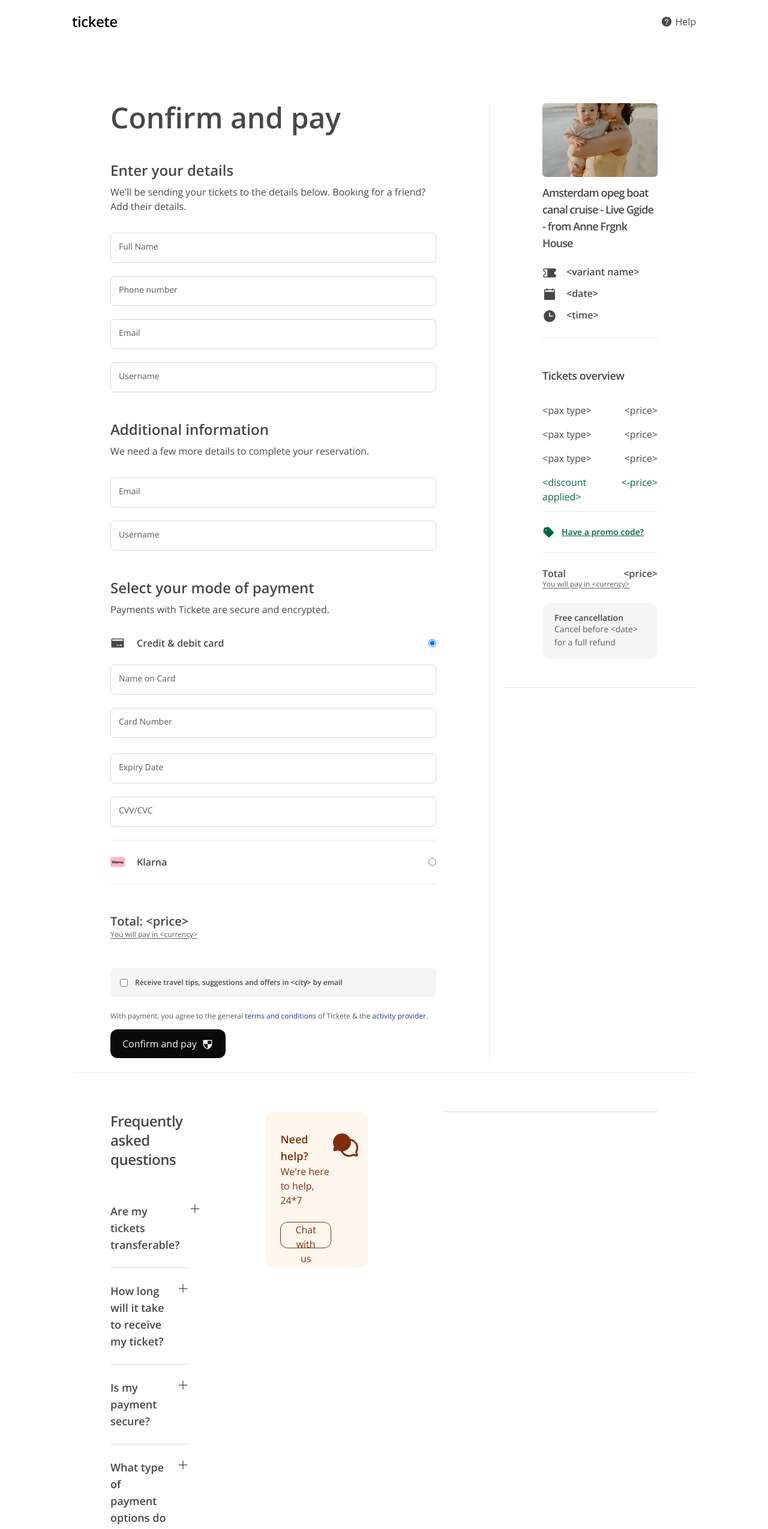
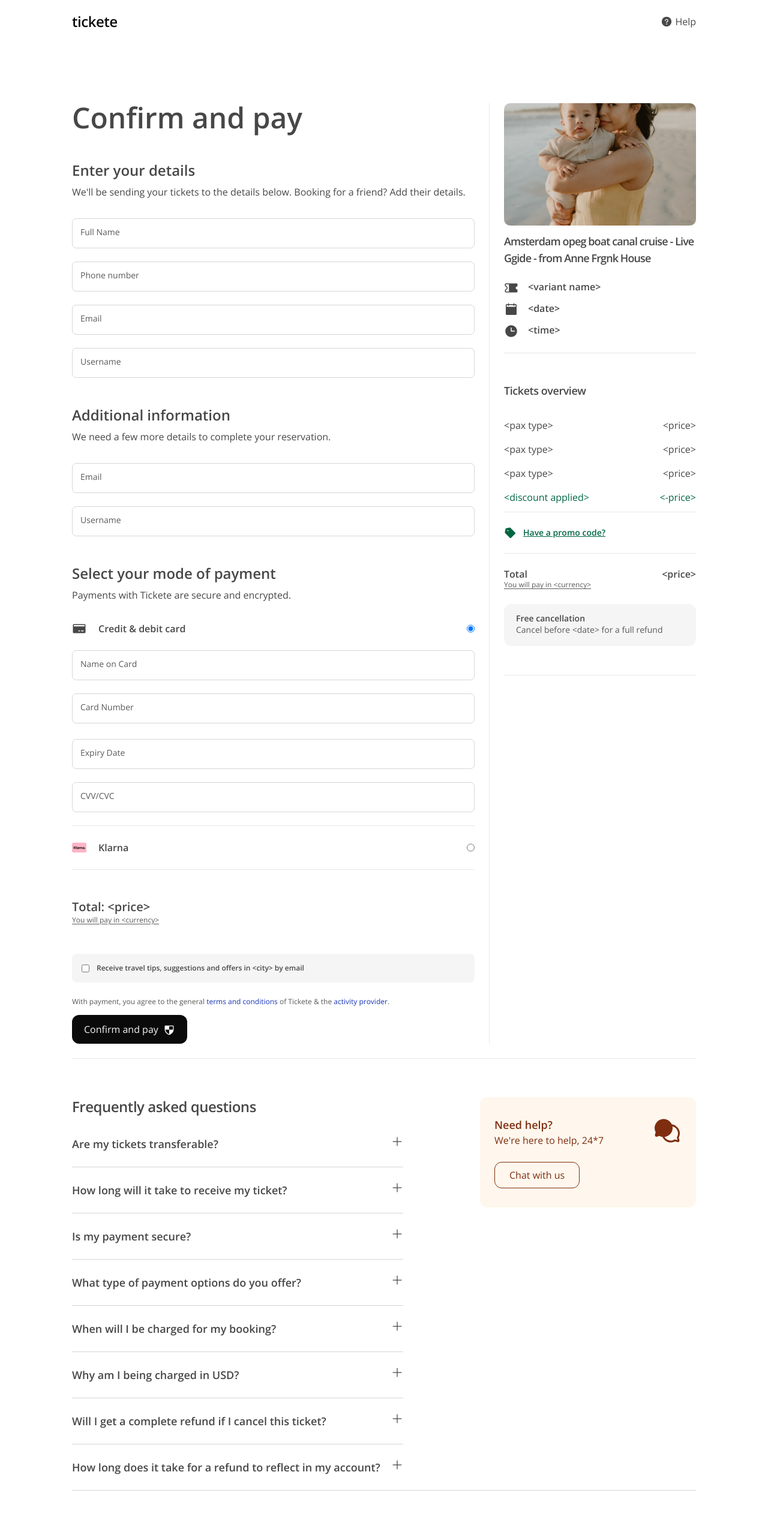
Before and after one commit to Rrhul0/checkout-page, a Next.js app: page / in a window 1280 px wide. Shown: the top 2549 px of the page at 60% size. Built offline with nearby package versions, Linux system fonts and the light colour scheme.

Commit message:
fixed padding and border issues in style

```diff
--- a/app/page.tsx
+++ b/app/page.tsx
@@ -6,7 +6,7 @@ import TicketePromise from '@/components/ticketePromise'
 
 export default function Home() {
 	return (
-		<div className='flex flex-col gap-10 md:gap-16'>
+		<div className='flex flex-col gap-10 md:gap-16 w-full'>
 			<div>
 				<div className='flex flex-col-reverse  md:flex-row  gap-6'>
 					<PaymentForm />
@@ -15,8 +15,8 @@ export default function Home() {
 				</div>
 				<div className='border-b mt-6' />
 			</div>
-			<div>
-				<div className='flex flex-col md:flex-row px-6 sm:px-16 gap-10 md:gap-32 items-center md:items-start after:border-b after:border-grayscale-g-6 after:w-full'>
+			<div className='after:border-b after:border-grayscale-g-6 flex flex-col px-6 sm:px-16 md:px-0 after:pt-6 after:md:pt-0'>
+				<div className='flex flex-col md:flex-row  gap-10 md:gap-32 items-center md:items-start'>
 					<Faqs />
 					<Help />
 				</div>
--- a/components/faqs.tsx
+++ b/components/faqs.tsx
@@ -48,7 +48,7 @@ export default function Faqs() {
 			<h3 className='text-lg md:text-2xl tracking-[-0.36px] md:tracking-[-0.48px] font-semibold'>
 				Frequently asked questions
 			</h3>
-			<ol className='flex-1 md:pt-8'>
+			<ol className='flex-1 md:pt-2'>
 				{FAQS.map((faq, index) => (
 					<div
 						key={index}
--- a/components/paymentForm.tsx
+++ b/components/paymentForm.tsx
@@ -12,7 +12,7 @@ export default function PaymentForm() {
 	)
 
 	return (
-		<form className='flex flex-col gap-5 md:gap-12 flex-1 px-6 sm:px-16'>
+		<form className='flex flex-col gap-5 md:gap-12 flex-1 px-6 sm:px-16 md:px-0'>
 			<h2 className='text-5xl font-semibold hidden md:block'>
 				Confirm and pay
 			</h2>
--- a/components/ticketInformation.tsx
+++ b/components/ticketInformation.tsx
@@ -8,7 +8,7 @@ import tagImage from '@/public/tag.svg'
 export default function TicketInformation() {
 	return (
 		<div>
-			<div className='px-6 sm:px-16 md:w-80'>
+			<div className='px-6 sm:px-16 md:px-0 md:w-80'>
 				<h2 className='text-4xl font-semibold md:hidden pb-10'>
 					Confirm and pay
 				</h2>
```
